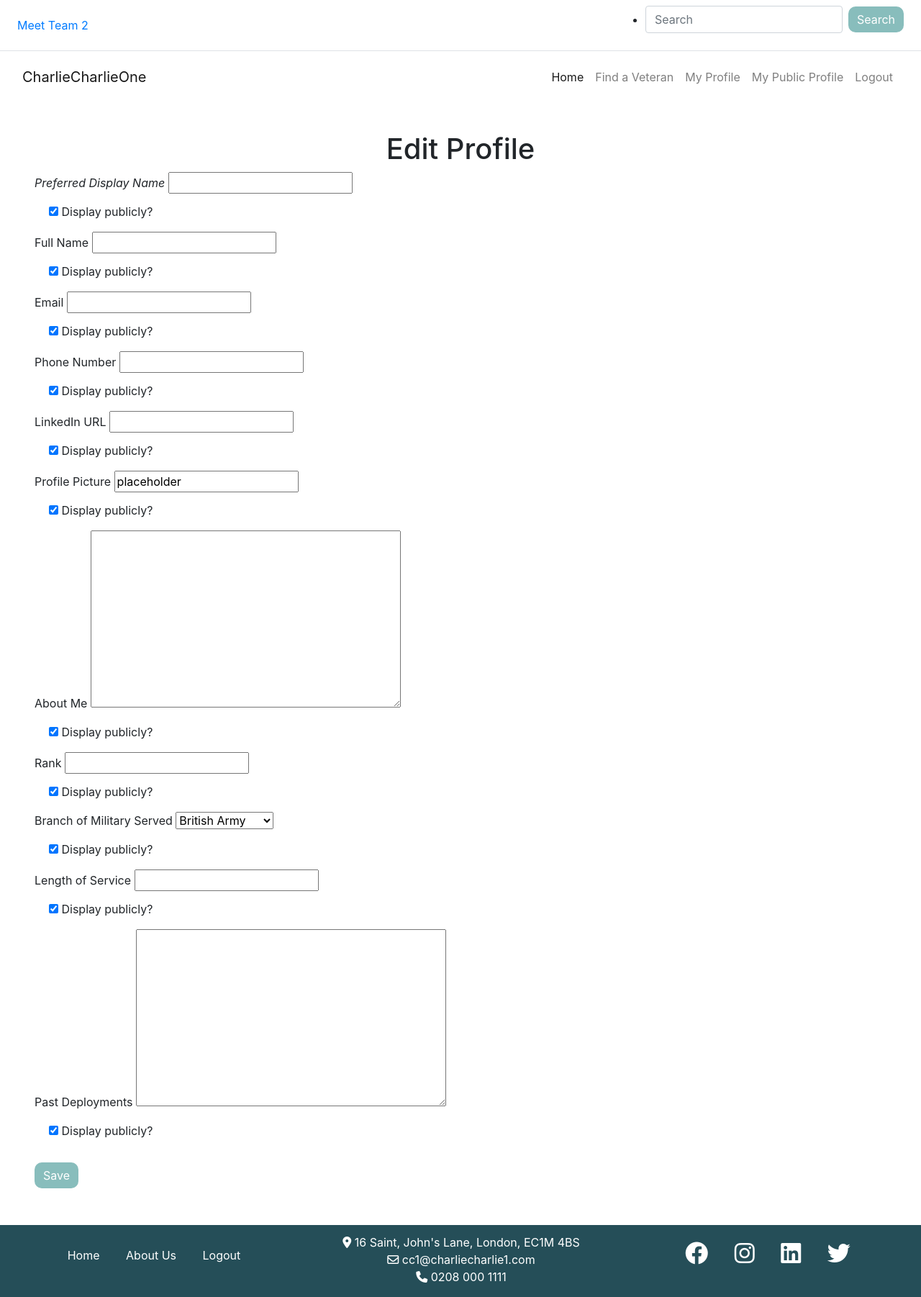
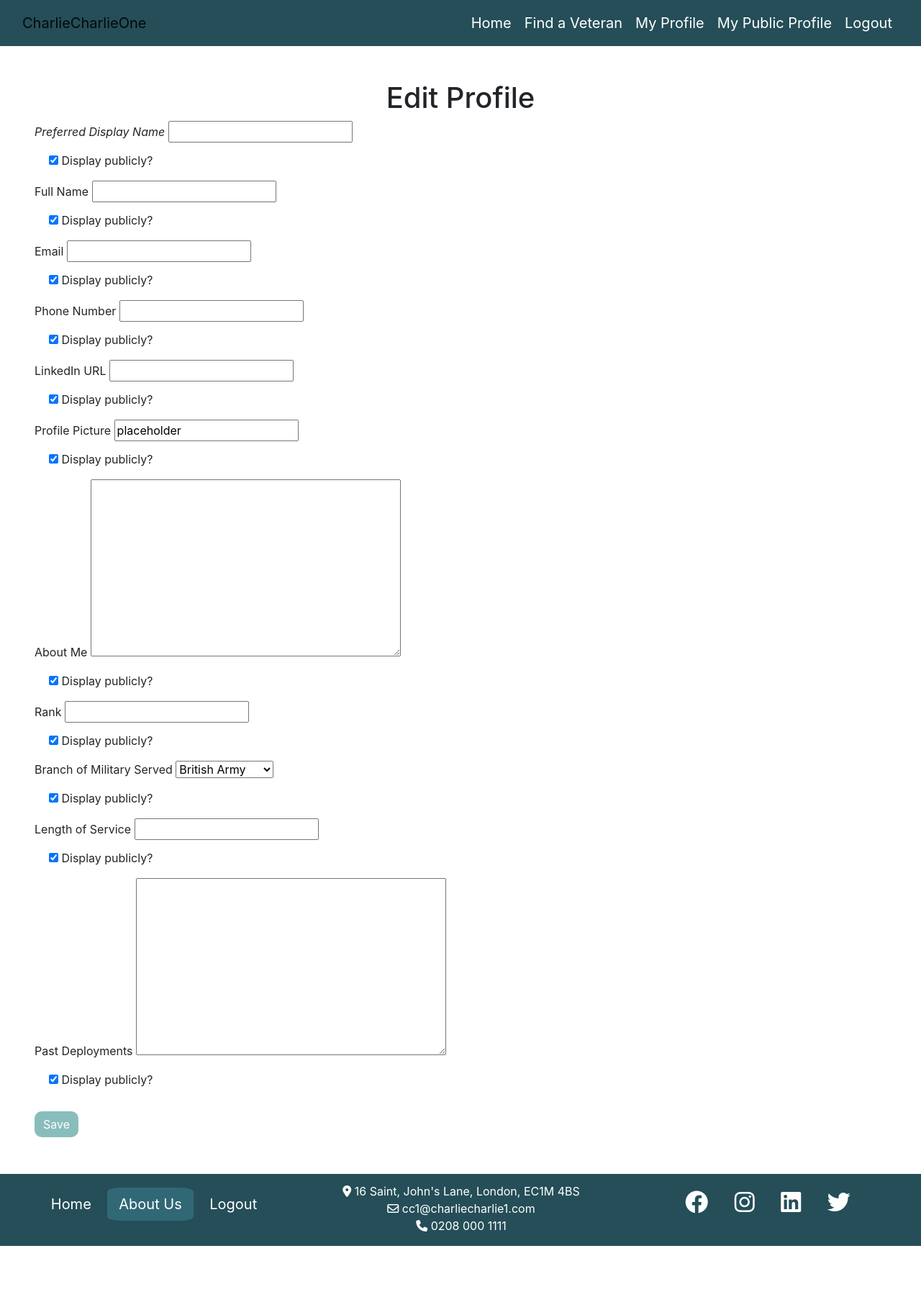
Before and after one commit to TuckerFaulk/Hackathon-Apr-23, a Django app: page /profile/profile/ in a window 1280 px wide. Shown: the whole page at 72% size. After the commit the page ends 1731 px from the top, so only its background shows below. Run offline with Django 3.2, Linux system fonts and the light colour scheme; the visitor is signed in with stand-in values (Sample User, id 1).

Commit message:
add about us page, update view.py, urls.py and fix bug with active link highlight

```diff
--- a/home/urls.py
+++ b/home/urls.py
@@ -1,7 +1,8 @@
 from django.urls import path
-from .views import Index
+from .views import Index, AboutUs
 
 
 urlpatterns = [
-    path('', Index.as_view(), name='home')
+    path('', Index.as_view(), name='home'),
+    path('about-us/', AboutUs.as_view(), name='about-us'),
 ]
--- a/home/views.py
+++ b/home/views.py
@@ -3,3 +3,7 @@ from django.views.generic import TemplateView
 
 class Index(TemplateView):
     template_name = 'home/index.html'
+
+
+class AboutUs(TemplateView):
+    template_name = 'home/about-us.html'
--- a/static/css/base.css
+++ b/static/css/base.css
@@ -1,11 +1,74 @@
+@import url('https://fonts.googleapis.com/css2?family=Anton&family=Dancing+Script:wght@700&family=Lato:wght@300;400&family=Poppins:wght@300;400&display=swap');
+
 /* testing styling */
 .red-font {
     color: red;
 }
 
+/* NAVBAR */
+.navbar {
+    background-color: #254e58 !important;
+    text-decoration: none !important;
+}
+
+.nav-link {
+    color: #fff !important;
+    border: 1px solid #254e58;
+    font-size: 1.25rem;
+    border-radius: 15%;
+}
+
+.active {
+    background-color: #3d819283;
+}
+
+.nav-link:hover {
+    border-bottom: 1px solid #fff;
+}
+
+
+
+
+
+
+/* HERO IMAGE AND COVER TEXT - HOME PAGE */
+
+/* hero image covers entirety of display with flex to center cover text */
+.hero-image {
+    height: 80vh;
+    width: 100%;
+    background: url('https://res.cloudinary.com/dzqdaqlba/image/upload/v1681406936/Hackathon%20London/applaude_mkb1nu.webp') no-repeat center;
+    background-size: cover;
+    display: flex;
+    align-items: center;
+    justify-content: center;
+}
+
+/* cover text for marketing slogan */
+#cover-text {
+    background-color: rgb(255, 255, 255, 0.6);
+    padding: 30px;
+    font-size: 2rem;
+    text-align: center;
+    color:#2f4858;
+}
+
+#cover-text h2 {
+    font-family: 'lato', sans-serif;
+    font-size: 3rem;
+    font-weight: normal;
+    letter-spacing: 3px;
+}
+
+#cover-text h3 {
+    font-family: 'lato', sans-serif;
+}
+
+
 /* FOOTER SECTION */
 .nav-item {
     display: inline-flex;
+    color: #fff;
 }
 
 .footer, footer a {
--- a/templates/includes/footer.html
+++ b/templates/includes/footer.html
@@ -8,21 +8,21 @@
             <div class="row">
                 <div class="col footer-left">
                     <ul class="list-unstyled text-center">
-                        <li class="nav-item">
-                            <a class="nav-link active" aria-current="page" href="{% url 'home' %}">Home</a>
+                        <li class="nav-item {% if request.resolver_match.url_name == 'home' %}active{% endif %}">
+                            <a class="nav-link" href="{% url 'home' %}">Home</a>
                         </li>
-                        <li class="nav-item">
-                            <a class="nav-link active" aria-current="page" href="{% url 'home' %}">About Us</a>
+                        <li class="nav-item {% if request.resolver_match.url_name == 'about-us' %}active{% endif %}">
+                            <a class="nav-link active" aria-current="page" href="{% url 'about-us' %}">About Us</a>
                         </li>
                         {% if request.user.is_authenticated %}
-                        <li class="nav-item">
+                        <li class="nav-item {% if request.resolver_match.url_name == 'account_logout' %}active{% endif %}">
                             <a class="nav-link" href="{% url 'account_logout' %}">Logout</a>
                         </li>
                         {% else %}
-                        <li class="nav-item">
+                        <li class="nav-item {% if request.resolver_match.url_name == 'account_login' %}active{% endif %}">
                             <a class="nav-link" href="{% url 'account_login' %}">Login</a>
                         </li>
-                        <li class="nav-item">
+                        <li class="nav-item {% if request.resolver_match.url_name == 'account_signup' %}active{% endif %}">
                             <a class="nav-link" href="{% url 'account_signup' %}">Register</a>
                         </li>
                         {% endif %}
@@ -34,6 +34,7 @@
                         <li><i class="fa-solid fa-location-dot"></i>   16 Saint, John's Lane, London, EC1M 4BS</li>
                         <li><i class="fa-regular fa-envelope"></i>   cc1@charliecharlie1.com</li>
                         <li><i class="fa-solid fa-phone"></i>   0208 000 1111</li>
+
                     </ul>
                 </div>
                 <!--right-->
--- a/templates/includes/header.html
+++ b/templates/includes/header.html
@@ -1,5 +1,5 @@
 <header>
-    <nav class="navbar navbar-expand-md border-bottom bg-light-grey mb-2">
+    <!-- <nav class="navbar navbar-expand-md border-bottom bg-light-grey mb-2">
         <ul class="navbar-nav mb-2 mb-md-0 text-center mr-auto">
             <li class="nav-item mr-2">
                 <a class="nav-link nav-link-small color-green" href="https://hackathon.codeinstitute.net/teams/304/" target="_blank">Meet Team 2</a>
@@ -8,9 +8,9 @@
         <div class="d-none d-md-block">
             {% include 'includes/top_header.html' %}
         </div>
-    </nav>
+    </nav> -->
 
-    <nav class="navbar navbar-expand-lg navbar-light bg-white">
+    <nav class="navbar navbar-expand-lg navbar-light">
         <div class="container-fluid">
             <a class="navbar-brand" href="#">CharlieCharlieOne</a>
             <button class="navbar-toggler" type="button" data-bs-toggle="collapse" data-bs-target="#navbarText"
@@ -19,32 +19,33 @@
             </button>
             <div class="collapse navbar-collapse" id="navbarText">
                 <ul class="navbar-nav me-auto mb-2 mb-lg-0 ml-auto">
-                    <li class="nav-item">
-                        <a class="nav-link active" aria-current="page" href="{% url 'home' %}">Home</a>
+                    <li class="nav-item {% if request.resolver_match.url_name == 'home' %}active{% endif %}">
+                        <a class="nav-link" href="{% url 'home' %}">Home</a>
                     </li>
                     {% if request.user.is_authenticated %}
-                    <li class="nav-item">
+                    <li class="nav-item {% if request.resolver_match.url_name == '/public_profile_list/' %}active{% endif %}">
                         <a class="nav-link" href="{% url 'public_profile_list' %}">Find a Veteran</a>
                     </li>
-                    <li class="nav-item">
+                    <li class="nav-item {% if request.path == '/profile/' %}active{% endif %}">
                         <a class="nav-link" href="{% url 'profile' %}">My Profile</a>
                     </li>
-                    <li class="nav-item">
+                    <li class="nav-item {% if request.resolver_match.url_name == '/public_profile/{{ user.userprofile.id }}/' %}active{% endif %}">
                         <a class="nav-link" href="{% url 'public_profile' id=user.userprofile.id %}">My Public Profile</a>
                     </li>
                     <li class="nav-item">
                         <a class="nav-link" href="{% url 'account_logout' %}">Logout</a>
                     </li>
                     {% else %}
-                    <li class="nav-item">
+                    <li class="nav-item {% if request.resolver_match.url_name == 'account_signup' %}active{% endif %}">
                         <a class="nav-link" href="{% url 'account_signup' %}">Register</a>
                     </li>
-                    <li class="nav-item">
+                    <li class="nav-item {% if request.resolver_match.url_name == 'account_login' %}active{% endif %}">
                         <a class="nav-link" href="{% url 'account_login' %}">Login</a>
                     </li>
                     {% endif %}
                 </ul>
             </div>
+
         </div>
     </nav>
 
--- a/templates/includes/top_header.html
+++ b/templates/includes/top_header.html
@@ -1,4 +1,4 @@
-<ul>
+<ul class="navbar">
     <li class="nav-tem mr-2 ">
         <form class="form-inline my-2 my-lg-0" method="GET" action="{% url 'public_profile_search' %}">
             <input class="form-control mr-sm-2" type="search" placeholder="Search" aria-label="Search" name="q" value="{{ search_term }}">
```
Also changed, not shown: home/templates/home/about-us.html (added, +11 -0 lines), home/templates/home/index.html (+7 -1 lines).
